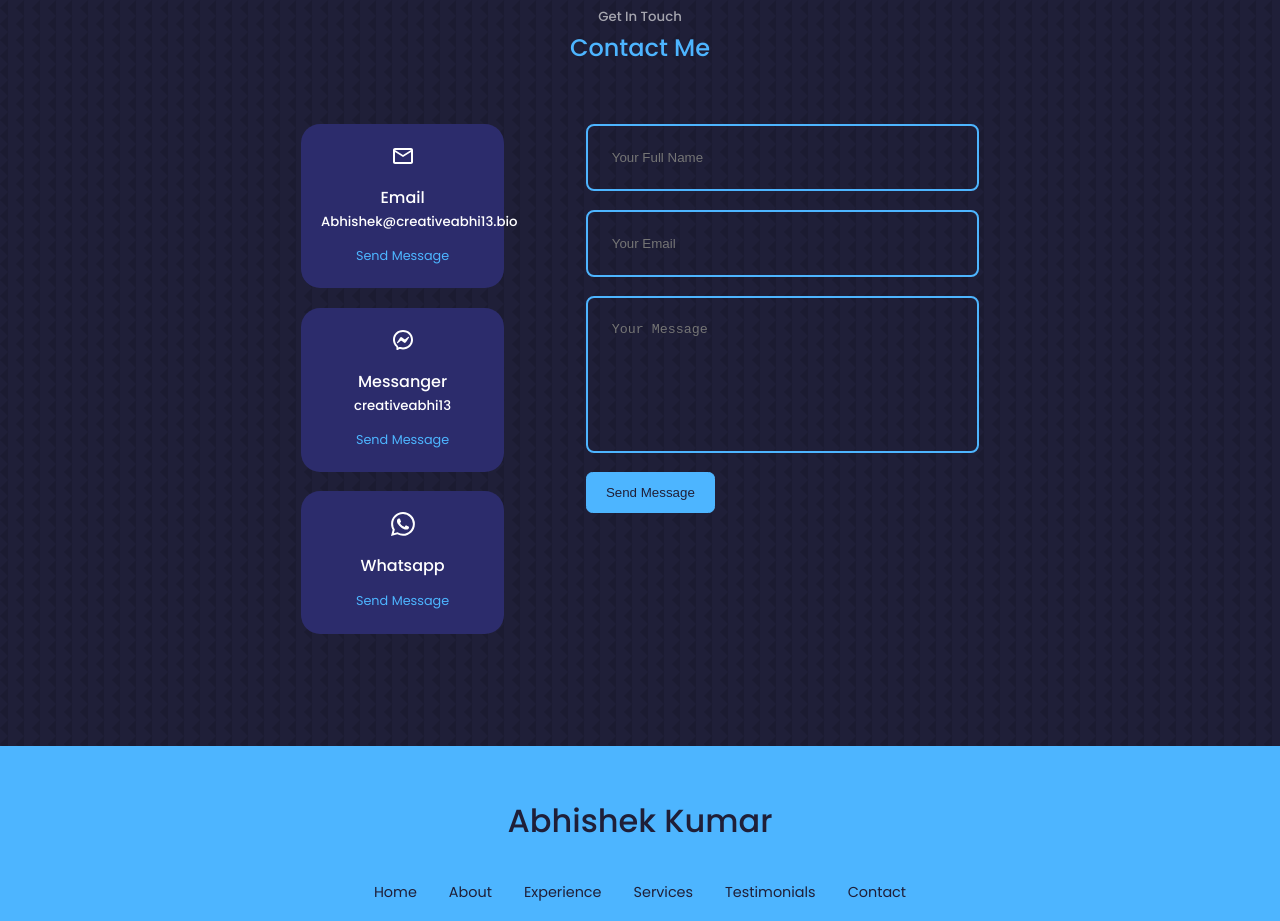
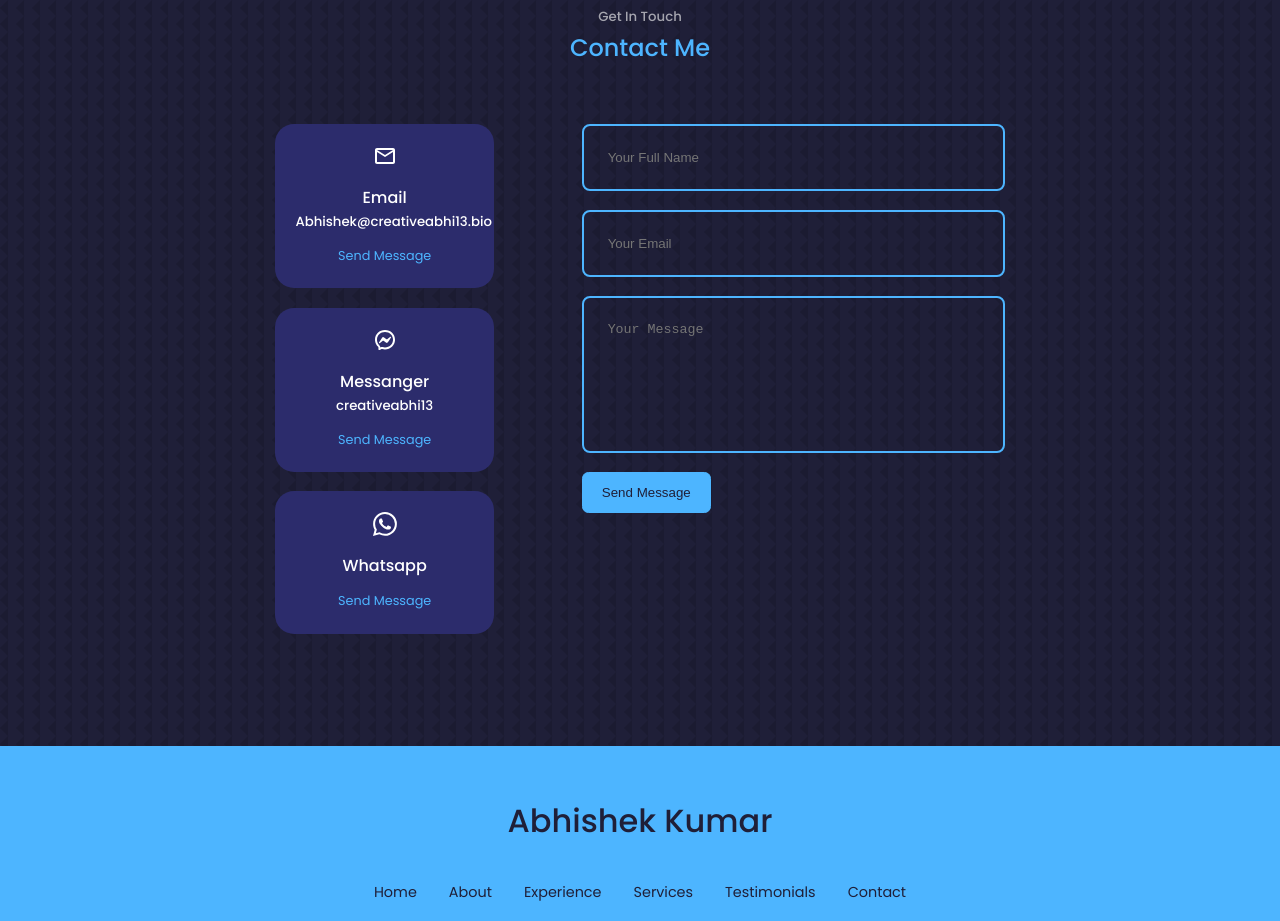
Before and after one commit to AbhishekKumar-portfolio/Portfolio, a React (Create React App) app: page / in a window 1280 px wide. Shown: the part 7280-8201 px from the top of the page. Built offline with nearby package versions, Linux system fonts and the light colour scheme; the HTML template or start-up script is replaced by a standard one.

Commit message:
Update contact.css

```diff
--- a/src/components/contact/contact.css
+++ b/src/components/contact/contact.css
@@ -1,5 +1,5 @@
 .container.contact_container{
-    width: 53%;
+    width: 57%;
     display: grid;
     grid-template-columns: 30% 58%;
     gap: 12%;
```
